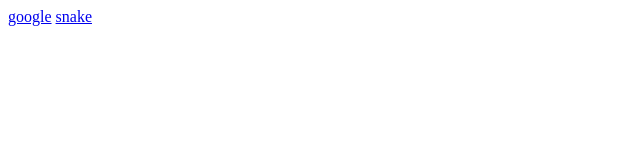
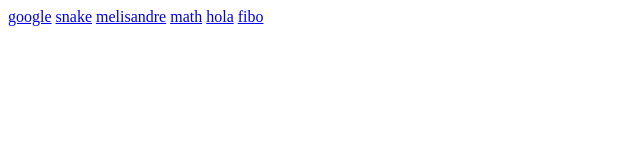
Before and after one commit to mike080921/clase, a plain HTML site: page index.html in a window 1280 px wide. Shown: the whole page, without its empty margins (0-640 px from the left). Drawn offline with Linux system fonts and the light colour scheme.

Commit message:
Add files via upload

```diff
--- a/index.html
+++ b/index.html
@@ -5,5 +5,9 @@
     <body>
         <a href="http://www.google.com">google</a>
         <a href="snake.html">snake</a>
+        <a href="melisandre.html">melisandre</a>
+        <a href="math.html">math</a>
+        <a href="hola.html">hola</a>
+        <a href="fibo.html">fibo</a>
     </body>
 </html>
```
